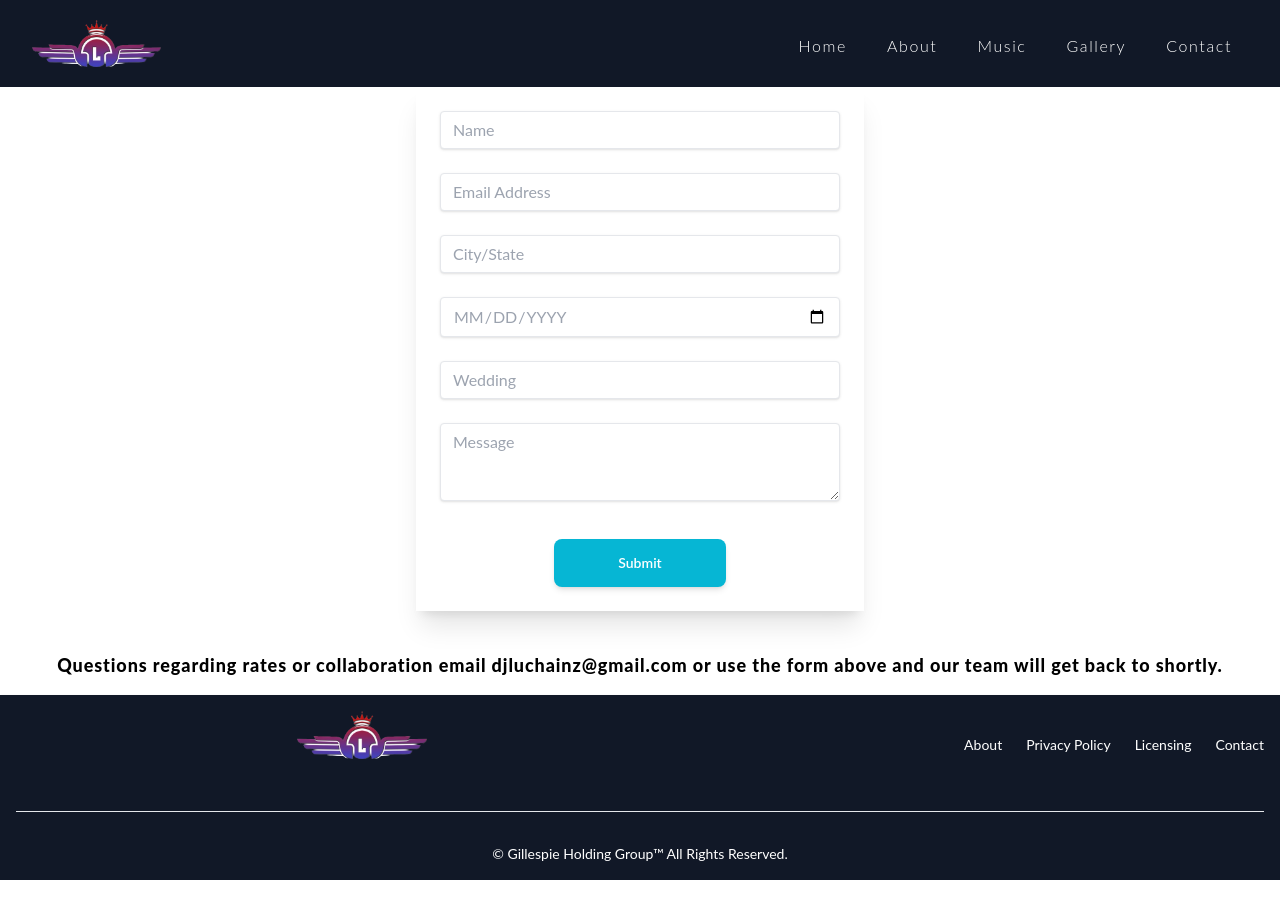
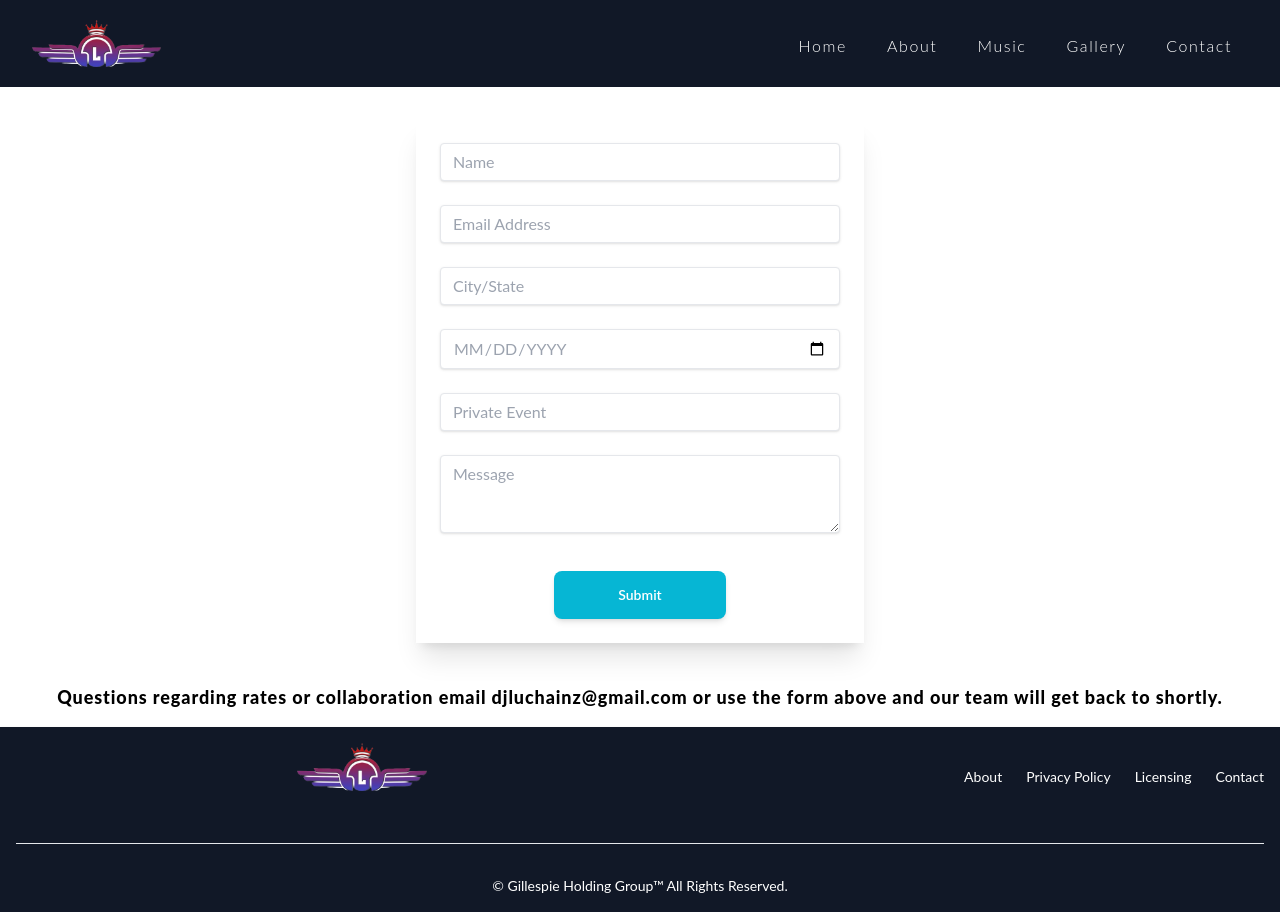
Before and after one commit to lamboprogramming/vercel-launch, a Next.js app in the folder djluchainz/: page /contact in a window 1280 px wide. Before the commit the page ends 880 px from the top, so only its background shows below. Built offline with nearby package versions, Linux system fonts and the light colour scheme.

Commit message:
small styling changes applied

```diff
--- a/djluchainz/components/Animate.jsx
+++ b/djluchainz/components/Animate.jsx
@@ -8,7 +8,7 @@ const Animate = () => {
       <h2 className='text-3xl font-extrabold text-black sm:text-5xl sm:leading-tight sm:tracking-tight'>
         Pricing plans for clients and collaborators
       </h2>
-      <p className='max-w-3xl mt-4 text-lg text-slate-500'>
+      <p className='max-w-3xl pb-2 mt-4 text-lg text-slate-500'>
          Prices shown are starting rates and are subject to change depending upon travel, location, event capacity, and number of patrons.
       </p>
      </div>
--- a/djluchainz/components/ContactForm.jsx
+++ b/djluchainz/components/ContactForm.jsx
@@ -20,7 +20,7 @@ const ContactForm = () => {
   }
 
   return (
-      <div className="grid grid-cols-1 font-sans bg-white">
+      <div className="grid grid-cols-1 pt-8 font-sans bg-white">
   {/* Col 2 contact form */}
   <div className="container px-8 mx-auto rounded-xl">
   <section className="mb-6 text-center ">
@@ -51,10 +51,10 @@ const ContactForm = () => {
         </div>
       {/* Category */}
         <div className="mb-6 ">
-          <select type="category" className="w-full px-3 py-2 leading-tight text-gray-400 bg-white border rounded shadow appearance-none focus:outline-none focus:bg-white focus:border-blue-600" id="category" name="category">
-          <option>Wedding</option>
+          <select type="category" className="w-full px-3 py-2 leading-tight text-gray-400 bg-white border rounded shadow appearance-none focus:outline-none focus:bg-white focus:border-blue-600" id="category" name="category placeholder='Event Type'">
           <option>Private Event</option>
           <option>Corporate Event</option>
+          <option>Wedding</option>
           <option>Collaboration</option>
           <option>Other</option>
 
```
